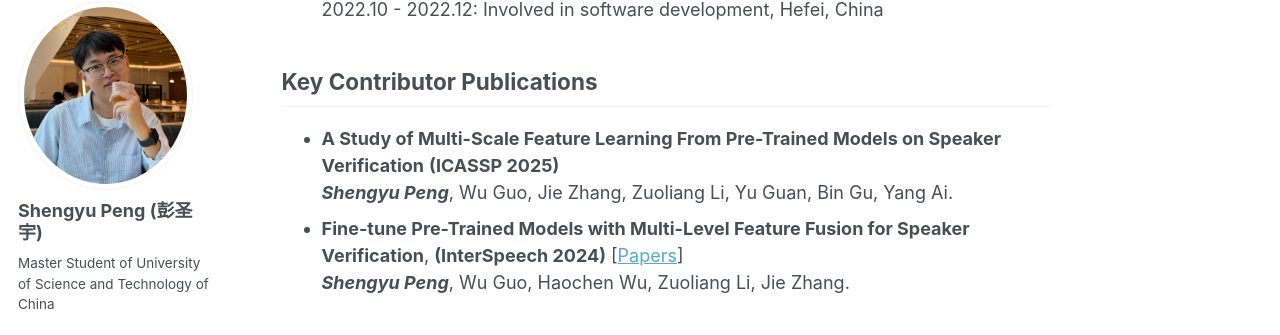
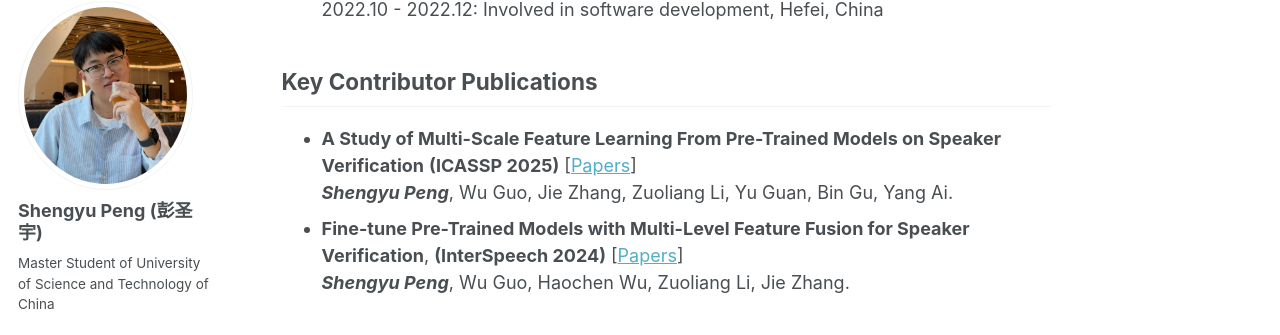
Before and after one commit to psy-ws/psy-ws.github.io, a Jekyll site: the page built from _pages/about.md, in a window 1280 px wide and 900 px high, scrolled down 770 px. Shown: the part 105-440 px from the top of the window. Built offline with Jekyll 4.4.1, drawn with Linux system fonts in a browser that asks for light colours; some web fonts are replaced.

Commit message:
add new paper

```diff
--- a/_pages/about.md
+++ b/_pages/about.md
@@ -30,7 +30,7 @@ Feel free to contact me at [shengyupeng@mail.ustc.edu.cn](mailto:shengyupeng@mai
 
 
 ## Key Contributor Publications
-- **A Study of Multi-Scale Feature Learning From Pre-Trained Models on Speaker Verification** **(ICASSP 2025)**
+- **A Study of Multi-Scale Feature Learning From Pre-Trained Models on Speaker Verification** **(ICASSP 2025)** [[Papers](https://ieeexplore.ieee.org/stamp/stamp.jsp?tp=&arnumber=10887949)]
 ***Shengyu Peng***, Wu Guo, Jie Zhang, Zuoliang Li, Yu Guan, Bin Gu, Yang Ai.
 - **Fine-tune Pre-Trained Models with Multi-Level Feature Fusion for Speaker Verification**, **(InterSpeech 2024)** [[Papers](https://www.isca-archive.org/interspeech_2024/peng24_interspeech.pdf)]
 ***Shengyu Peng***, Wu Guo, Haochen Wu, Zuoliang Li, Jie Zhang.
```
